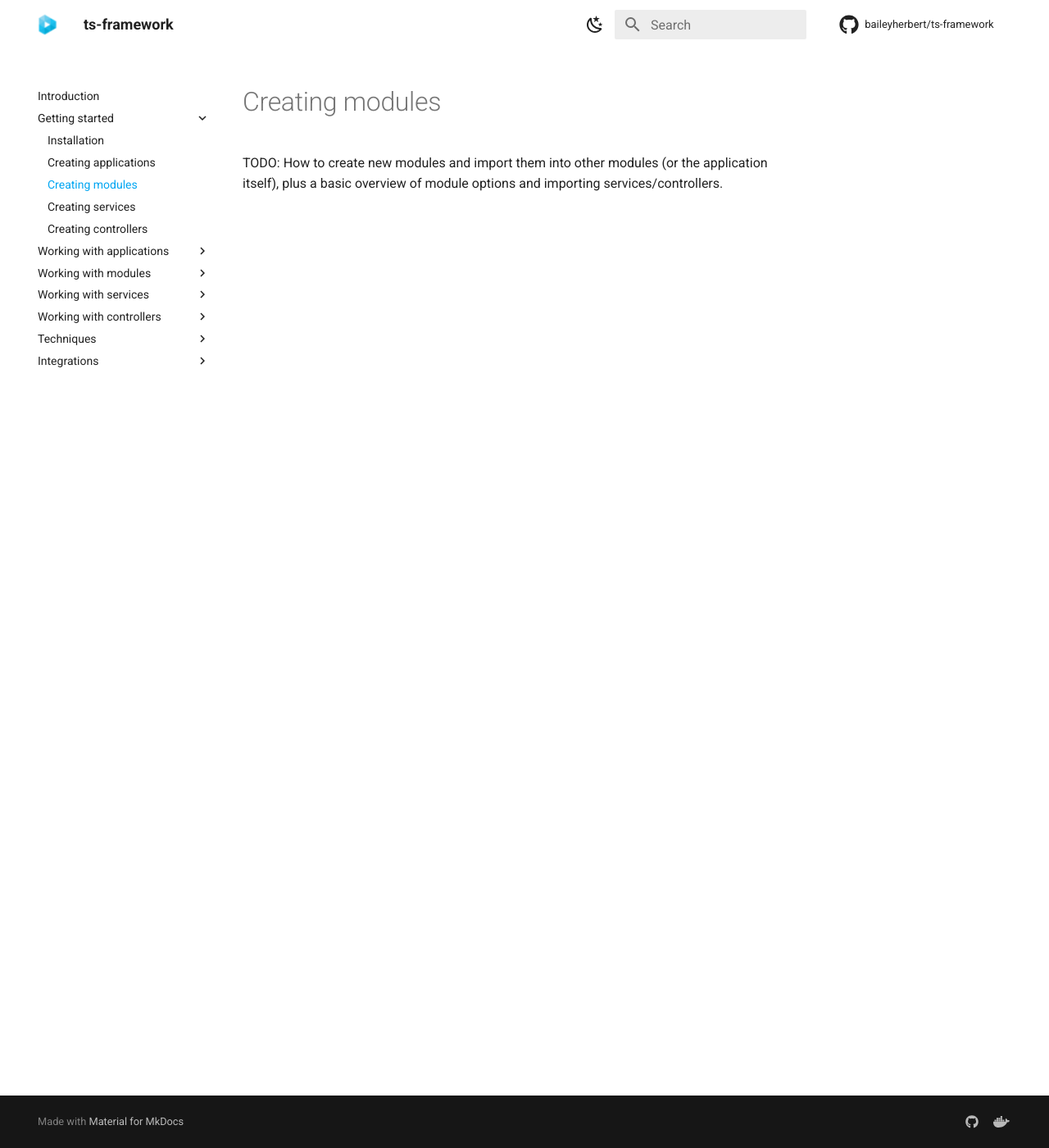
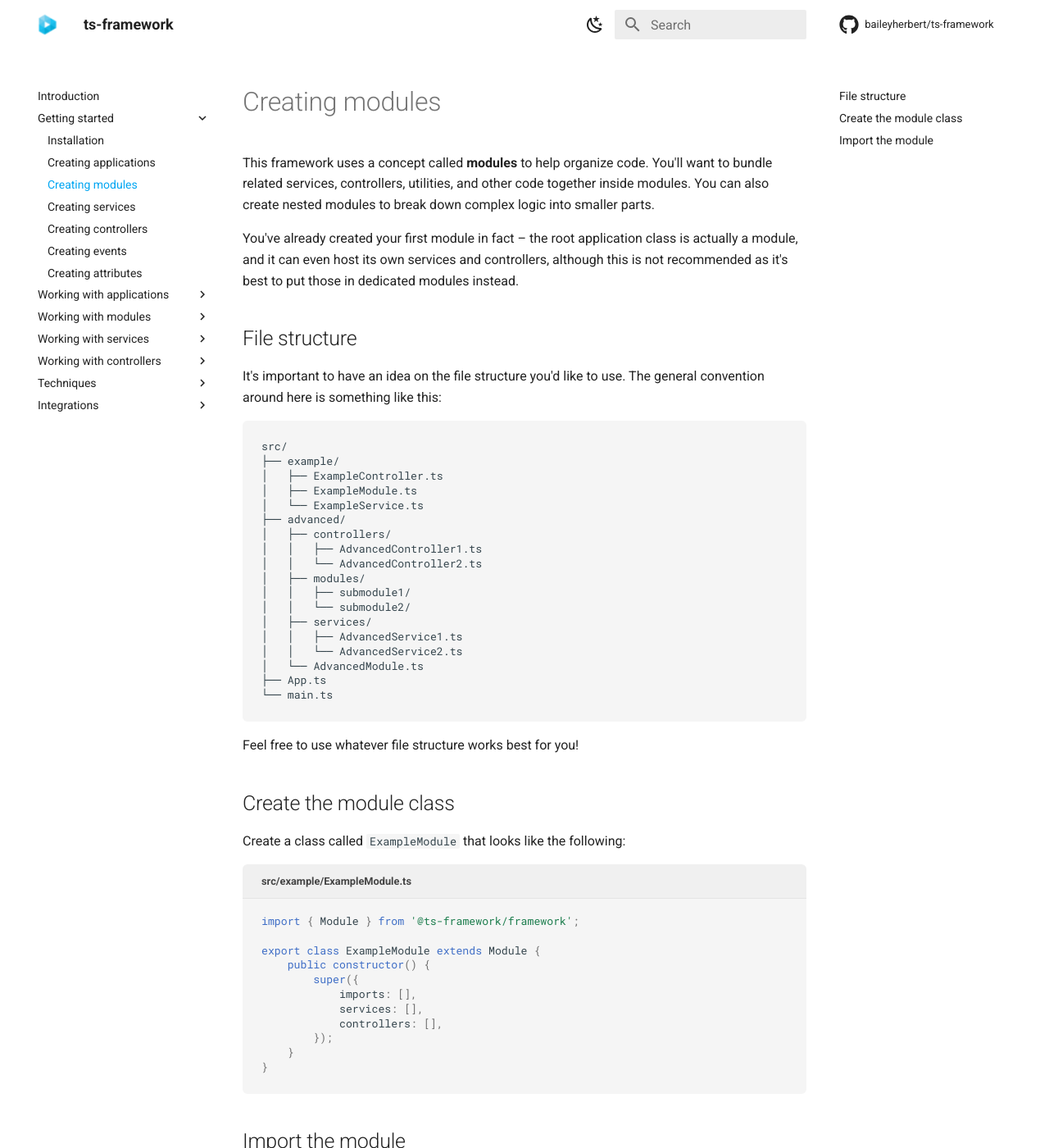
Before and after one commit to ts-framework/framework, an MkDocs documentation site: the page built from docs/getting-started/creating-modules.md, in a window 1280 px wide and 1400 px high. Shown: the whole window at 82% size. Built offline with MkDocs 1.6.1 and Material for MkDocs 9.7.7, drawn with Linux system fonts in a browser that asks for light colours; the version menu is left out; some of the changed text lies outside the part shown.

Commit message:
Add the getting started documentation

````diff
--- a/docs/getting-started/creating-modules.md
+++ b/docs/getting-started/creating-modules.md
@@ -1,4 +1,73 @@
 # Creating modules
 
-TODO: How to create new modules and import them into other modules (or the application itself), plus a basic overview
-of module options and importing services/controllers.
+This framework uses a concept called **modules** to help organize code. You'll want to bundle related services,
+controllers, utilities, and other code together inside modules. You can also create nested modules to break down
+complex logic into smaller parts.
+
+You've already created your first module in fact – the root application class is actually a module, and it can even
+host its own services and controllers, although this is not recommended as it's best to put those in dedicated modules
+instead.
+
+## File structure
+
+It's important to have an idea on the file structure you'd like to use. The general convention around here is
+something like this:
+
+```
+src/
+├── example/
+│   ├── ExampleController.ts
+│   ├── ExampleModule.ts
+│   └── ExampleService.ts
+├── advanced/
+│   ├── controllers/
+│   │   ├── AdvancedController1.ts
+│   │   └── AdvancedController2.ts
+│   ├── modules/
+│   │   ├── submodule1/
+│   │   └── submodule2/
+│   ├── services/
+│   │   ├── AdvancedService1.ts
+│   │   └── AdvancedService2.ts
+│   └── AdvancedModule.ts
+├── App.ts
+└── main.ts
+```
+
+Feel free to use whatever file structure works best for you!
+
+## Create the module class
+
+Create a class called `ExampleModule` that looks like the following:
+
+```ts title="src/example/ExampleModule.ts"
+import { Module } from '@ts-framework/framework';
+
+export class ExampleModule extends Module {
+	public constructor() {
+		super({
+			imports: [],
+			services: [],
+			controllers: [],
+		});
+	}
+}
+```
+
+## Import the module
+
+With the module's class defined, now we must import it inside a parent module. Let's go back and import it inside the
+root application module:
+
+```ts title="src/App.ts"
+import { Application } from '@ts-framework/framework';
+import { ExampleModule } from './example/ExampleModule';
+
+export class App extends Application {
+	public constructor() {
+		super({
+			imports: [ExampleModule],
+		});
+	}
+}
+```
--- a/mkdocs.yml
+++ b/mkdocs.yml
@@ -61,6 +61,8 @@ nav:
     - Creating modules: getting-started/creating-modules.md
     - Creating services: getting-started/creating-services.md
     - Creating controllers: getting-started/creating-controllers.md
+    - Creating events: getting-started/creating-events.md
+    - Creating attributes: getting-started/creating-attributes.md
   - Working with applications:
     - Configuring applications: applications/configuring-applications.md
     - Managing applications: applications/managing-applications.md
````
Also changed, not shown: docs/getting-started/creating-applications.md (+31 -1 lines), docs/getting-started/creating-attributes.md (added, +148 -0 lines), docs/getting-started/creating-controllers.md (+38 -1 lines), docs/getting-started/creating-events.md (added, +125 -0 lines), docs/getting-started/creating-services.md (+69 -1 lines).
